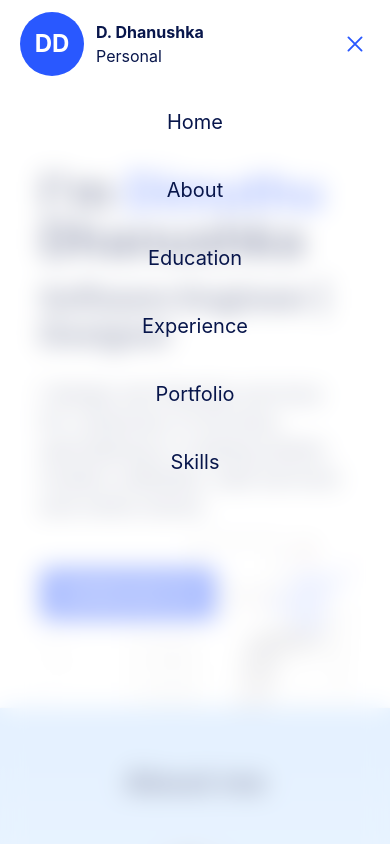
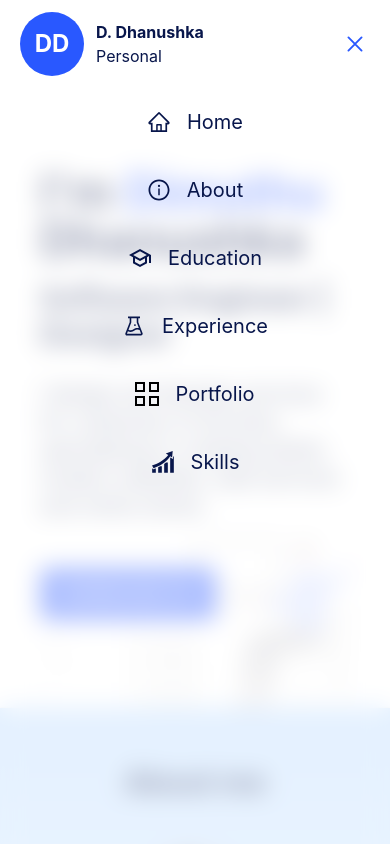
Before and after one commit to madusankanipunajith/portfolio-2023, a React (Create React App) app: page / in a window 390 px wide. Both pictures are taken after a click on the button 355 px from the left and 44 px from the top of the page. Shown: the top 844 px of the page. Built offline with nearby package versions, Linux system fonts and the light colour scheme; the HTML template or start-up script is replaced by a standard one.

Commit message:
add icons

```diff
--- a/src/Header.js
+++ b/src/Header.js
@@ -1,14 +1,15 @@
 import React, { useState } from "react";
-import { GiHamburgerMenu } from "react-icons/gi";
+import { GiHamburgerMenu, GiProgression } from "react-icons/gi";
 import { IoCloseOutline } from "react-icons/io5";
+import {
+	AiOutlineHome,
+	AiOutlineInfoCircle,
+	AiOutlineExperiment,
+} from "react-icons/ai";
+import { GrProjects } from "react-icons/gr";
+import { MdOutlineSchool } from "react-icons/md";
 import * as Scroll from "react-scroll";
-import {
-	Link,
-	Button,
-	Element,
-	Events,
-	animateScroll as scroll,
-} from "react-scroll";
+import { Link, animateScroll as scroll } from "react-scroll";
 
 const Header = () => {
 	const navListItemStyle =
@@ -19,7 +20,7 @@ const Header = () => {
 	};
 	const activeMobileMenuItem =
 		"transition duration-500 p-5 block hover:bg-primary/30  text-xl text-center";
-
+	const mobileMenuIconStyle = "text-2xl mr-4";
 	const [mobileMenuVisible, setMobileMenuVisible] = useState(false);
 
 	return (
@@ -84,13 +85,37 @@ const Header = () => {
 				<nav className="block lg:hidden ">
 					<ul className="list-none h-screen">
 						{[
-							["Home", "home"],
-							["About", "about"],
-							["Education", "education"],
-							["Experience", "experience"],
-							["Portfolio", "portfolio"],
-							["Skills", "skills"],
-						].map(([title, url]) => (
+							[
+								"Home",
+								"home",
+								<AiOutlineHome className={mobileMenuIconStyle} />,
+							],
+							[
+								"About",
+								"about",
+								<AiOutlineInfoCircle className={mobileMenuIconStyle} />,
+							],
+							[
+								"Education",
+								"education",
+								<MdOutlineSchool className={mobileMenuIconStyle} />,
+							],
+							[
+								"Experience",
+								"experience",
+								<AiOutlineExperiment className={mobileMenuIconStyle} />,
+							],
+							[
+								"Portfolio",
+								"portfolio",
+								<GrProjects className={mobileMenuIconStyle} />,
+							],
+							[
+								"Skills",
+								"skills",
+								<GiProgression className={mobileMenuIconStyle} />,
+							],
+						].map(([title, url, icon]) => (
 							<Link
 								className={activeMobileMenuItem}
 								onClick={() =>
@@ -104,7 +129,11 @@ const Header = () => {
 								offset={-160}
 								duration={500}
 							>
-								{title}
+								<div className="flex justify-center items-center">
+									{icon}
+									{title}
+									{/* <AiOutlineHome className="text-2xl mr-4" /> */}
+								</div>
 							</Link>
 						))}
 					</ul>
```
